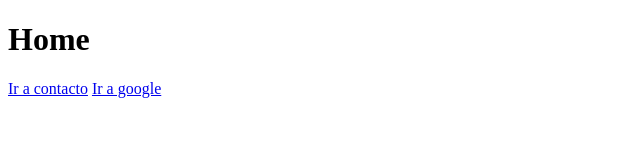
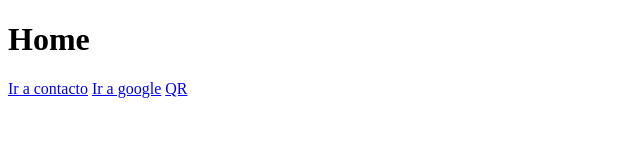
Before and after one commit to yordansullca/html5-course, a plain HTML site: page web demo/index.html in a window 1280 px wide. Shown: the full height of the page, 0-640 px from the left. Drawn offline with Linux system fonts and the light colour scheme.

Commit message:
Creamos assets/images para descargar recursos

```diff
--- a/web demo/index.html
+++ b/web demo/index.html
@@ -12,5 +12,7 @@
     <a href="paginas/contacto.html" download="">Ir a contacto</a>
     <!-- Ruta absoluta -->
     <a href="https://www.google.com/" download>Ir a google</a>
+
+    <a href="assets/images/qr.png" download>QR</a>
 </body>
 </html>
```
Also changed, not shown: web demo/assets/images/qr.png (added).
